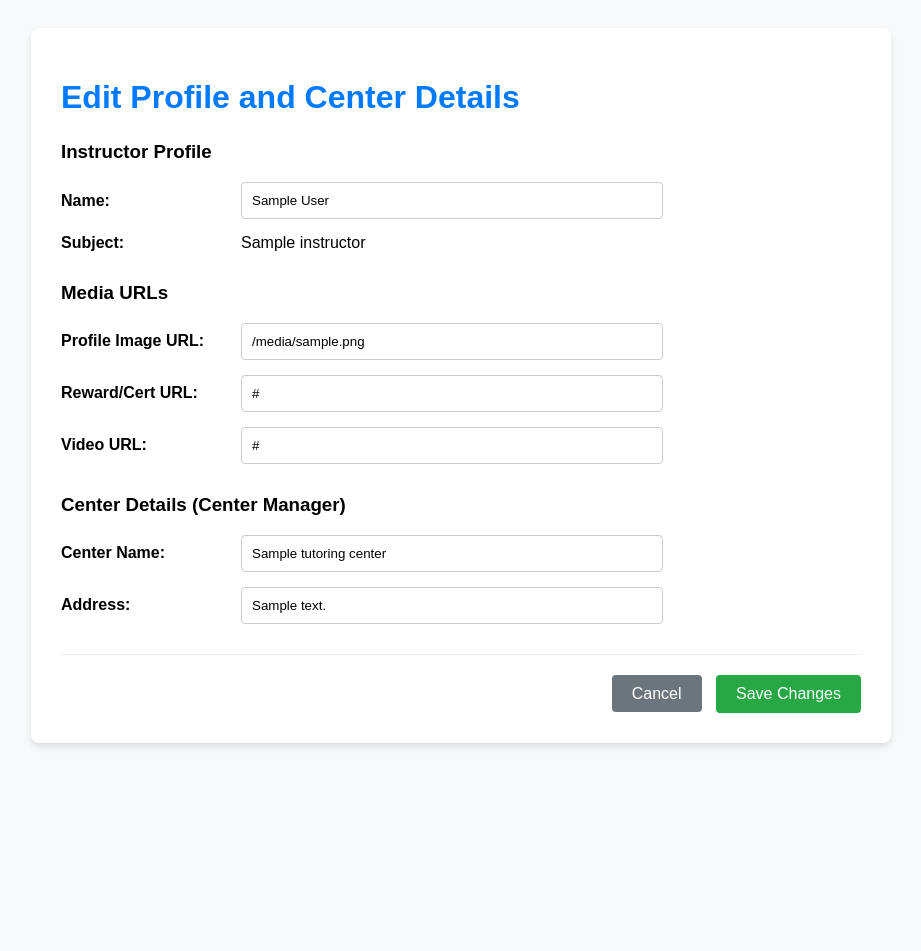
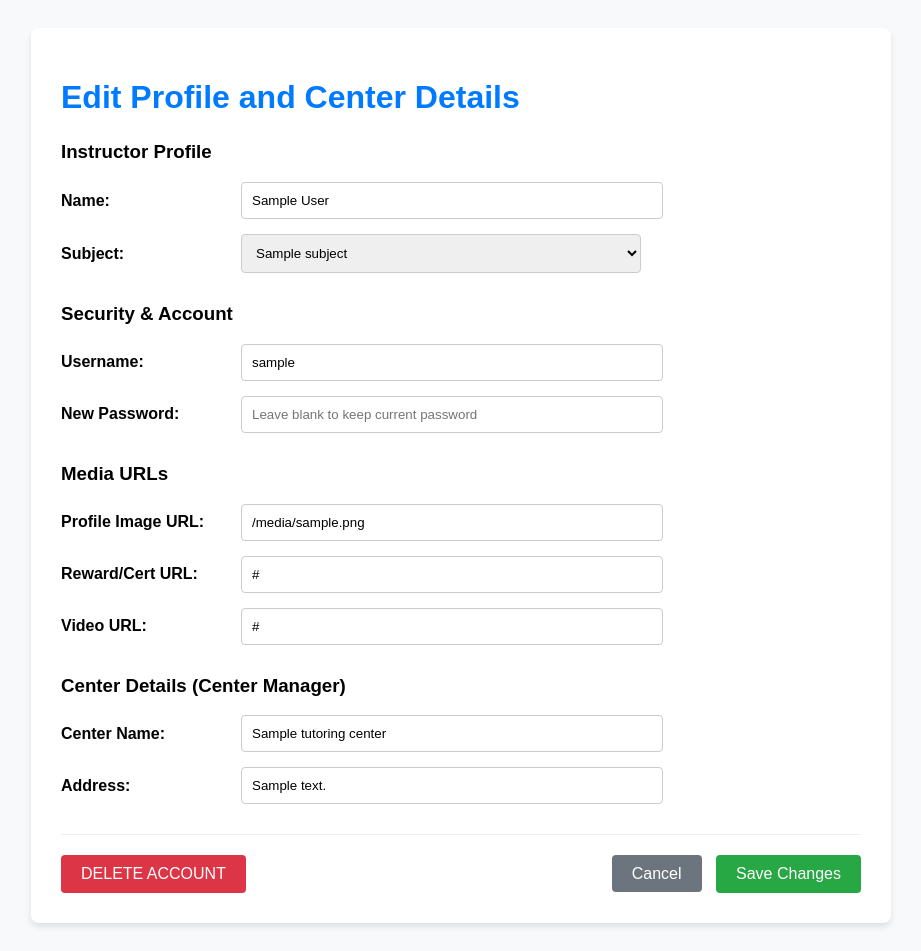
Before and after one commit to PhuditPumchun/DatabaseProject, a Flask app: page /instructor/edit in a window 1280 px wide. Shown: the whole page, without its empty margins (179-1100 px from the left). Before the commit the page ends 747 px from the top, so only its background shows below. Run offline with Flask 3, Linux system fonts and the light colour scheme; the visitor is signed in with stand-in values (Sample User, id 1); a database or web service that is not in the repository returns one stand-in record (values such as "Sample title"); some libraries are stand-ins or nearby versions.

Commit message:
Delete Account

```diff
--- a/WebApp/InstructorDashboardServices.py
+++ b/WebApp/InstructorDashboardServices.py
@@ -35,17 +35,17 @@ class InstructorDashboardServices:
         try:
             cursor = conn.cursor()
 
-            # 1. ข้อมูลพื้นฐานของ Instructor (เพิ่ม i.iUsername)
+            # 1. ข้อมูลพื้นฐานของ Instructor (เพิ่ม i.sID)
             cursor.execute("""
                 SELECT
                     i.iName, s.sName AS SubjectName, i.expYear, im.imageProfile, im.rewardURL,
-                    im.mediaID, im.videoURL, i.iUsername
+                    im.mediaID, im.videoURL, i.iUsername, i.sID
                 FROM Instructor i
                 LEFT JOIN Subject s ON i.sID = s.sID
                 LEFT JOIN InstructorMedia im ON i.iID = im.iID
                 WHERE i.iID = %s;
             """, (iID,))
-            # data['profile'] จะมี 8 คอลัมน์ (ดัชนี 0-7)
+            # data['profile'] จะมี 9 คอลัมน์ (ดัชนี 0-8). i.sID อยู่ที่ [8]
             data['profile'] = cursor.fetchone()
 
             # 2. ข้อมูลศูนย์ที่ดูแล
@@ -77,3 +77,22 @@ class InstructorDashboardServices:
         finally:
             if conn:
                 conn.close()
+
+    # --- NEW: ดึงรายการ Subject สำหรับ Dropdown ---
+    @staticmethod
+    def get_subject_list():
+        """ดึงรายการ Subject ทั้งหมด (sID, sName) จากตาราง Subject"""
+        conn = InstructorDashboardServices._get_db_connection()
+        if not conn:
+            return []
+
+        try:
+            with conn.cursor() as cursor:
+                cursor.execute("SELECT sID, sName FROM Subject ORDER BY sName;")
+                return cursor.fetchall()
+        except psycopg2.Error as e:
+            print(f"SQL error fetching subject list: {e}")
+            return []
+        finally:
+            if conn:
+                conn.close()
--- a/WebApp/app.py
+++ b/WebApp/app.py
@@ -67,77 +67,108 @@ def handle_login_form():
 # --------------------------
 # Instructor Dashboard (GET)
 # --------------------------
+
 @app.route('/instructor/dashboard', methods=['GET'])
 def instructor_dashboard():
+    # Route นี้ใช้สำหรับแสดงหน้าหลักของ Dashboard
+    iID = session.get('iID')
+    iName = session.get('iName', 'Instructor')
+    if not iID: return redirect(url_for('login_page'))
+
+    # NOTE: ต้องมั่นใจว่า get_dashboard_data ดึง sID ของ Instructor มาด้วย
+    dashboard_data = InstructorDashboardServices.get_dashboard_data(iID)
+
+    if dashboard_data:
+        return render_template('instructor_dashboard.html', instructor_name=iName, data=dashboard_data)
+    return "Error loading instructor dashboard data.", 500
+
+@app.route('/instructor/edit', methods=['GET'])
+def instructor_edit_dashboard():
+    # Route นี้ใช้แสดงหน้าฟอร์มสำหรับแก้ไข
     iID = session.get('iID')
     iName = session.get('iName', 'Instructor')
 
-    if not iID:
-        return redirect(url_for('login_page'))
-
-    dashboard_data = InstructorDashboardServices.get_dashboard_data(iID)
-
-    if dashboard_data:
-        return render_template(
-            'instructor_dashboard.html',
-            instructor_name=iName,
-            data=dashboard_data
-        )
-    else:
-        return "Error loading dashboard data.", 500
-
-@app.route('/instructor/edit', methods=['GET'])
-def instructor_edit_dashboard():
-    iID = session.get('iID')
-    iName = session.get('iName', 'Instructor')
-
-    if not iID:
-        return redirect(url_for('login_page'))
+    if not iID: return redirect(url_for('login_page'))
 
     current_data = InstructorDashboardServices.get_dashboard_data(iID)
 
+    # **ดึง Subject List สำหรับ Dropdown**
+    subject_list = InstructorDashboardServices.get_subject_list()
+
     if current_data:
-        return render_template('instructorEditDashboard.html',
-                                instructor_name=iName,
-                                data=current_data)
-    else:
-        return "Error loading data for editing.", 500
+        return render_template(
+            'InstructorEditDashBoard.html',
+            instructor_name=iName,
+            data=current_data,
+            subject_list=subject_list
+        )
+    return "Error loading data for editing.", 500
+
 
 @app.route('/instructor/update', methods=['POST'])
 def update_instructor():
+    # Route นี้ใช้รับค่าจากฟอร์ม Update และเรียกใช้ Service
     iID = session.get('iID')
-    if not iID:
-        return redirect(url_for('login_page'))
 
-    # รับค่าจากฟอร์ม
-    tID        = request.form.get('tID', type=int)
-    iName      = request.form.get('iName')
-    tName      = request.form.get('tName')
-    address    = request.form.get('address')
+    if not iID: return redirect(url_for('login_page'))
 
-    # >>> เพิ่มส่วนของสื่อ / URL <<<
-    mediaID     = request.form.get('mediaID', type=int)  # ต้องมี hidden field ในฟอร์ม
-    profile_url = request.form.get('profile_url') or None
-    reward_url  = request.form.get('reward_url')  or None
-    video_url   = request.form.get('video_url')   or None
+    # รับค่าจากฟอร์ม (ใช้ .get() เพื่อป้องกัน KeyError)
+    tID = request.form.get('tID', type=int)
+    mediaID = request.form.get('mediaID', type=int)
+    subjectID = request.form.get('subjectID', type=int) # NEW: Subject ID
 
-    # เรียก Service พร้อมส่งพารามิเตอร์ครบ
+    # ข้อมูล Profile/Center
+    iName = request.form.get('iName')
+    iUsername = request.form.get('iUsername') # NEW: Username
+    iPassword = request.form.get('iPassword') # NEW: Password
+    tName = request.form.get('tName')
+    address = request.form.get('address')
+
+    # ข้อมูล Media URL
+    profile_url = request.form.get('profile_url')
+    reward_url = request.form.get('reward_url')
+    video_url = request.form.get('video_url')
+
     success = InstructorEditDashboardServices.update_data(
         iID=iID,
         tID=tID,
+        mediaID=mediaID,
         iName=iName,
+        iUsername=iUsername,
+        iPassword=iPassword,
         tName=tName,
         address=address,
-        mediaID=mediaID,
         profile_url=profile_url,
         reward_url=reward_url,
         video_url=video_url,
+        subjectID=subjectID # NEW: Subject ID
     )
 
-    if success and iName:
+    if success:
         session['iName'] = iName
 
     return redirect(url_for('instructor_dashboard'))
+
+
+@app.route('/instructor/delete', methods=['POST'])
+def delete_instructor_account():
+    # Route นี้ใช้รับคำขอ Delete Account
+    iID = request.form.get('iID', type=int) # รับ iID จาก Hidden Field ใน Modal Form
+
+    # ตรวจสอบความถูกต้องของ Session
+    if not session.get('iID') or session.get('iID') != iID:
+        # อาจเป็นการโจมตี CSRF หรือ Session หมดอายุ
+        return redirect(url_for('login_page'))
+
+    success = InstructorEditDashboardServices.delete_account(iID)
+
+    if success:
+        # ลบบัญชีสำเร็จ: ล้าง Session และ Redirect ไปหน้า Login
+        session.pop('iID', None)
+        session.pop('iName', None)
+
+    # ไม่ว่าจะสำเร็จหรือไม่ (ถ้าล้มเหลวให้ถือว่าควรไปหน้า Login เพื่อความปลอดภัย)
+    return redirect(url_for('login_page'))
 
 
 # --------------------------
--- a/WebApp/templates/InstructorEditDashBoard.html
+++ b/WebApp/templates/InstructorEditDashBoard.html
@@ -1,4 +1,3 @@
-<!-- templates/instructor_edit_dashboard.html -->
 <!DOCTYPE html>
 <html lang="en">
 <head>
@@ -11,20 +10,45 @@
 
         .form-group { margin-bottom: 15px; display: flex; align-items: center; }
         .form-group label { font-weight: bold; width: 180px; flex-shrink: 0; }
-        .form-group input[type="text"] { flex-grow: 1; padding: 10px; border: 1px solid #ccc; border-radius: 4px; max-width: 400px; }
+        .form-group input[type="text"], .form-group input[type="password"], .form-group select {
+            flex-grow: 1;
+            padding: 10px;
+            border: 1px solid #ccc;
+            border-radius: 4px;
+            max-width: 400px;
+        }
 
-        .button-group { margin-top: 30px; border-top: 1px solid #eee; padding-top: 20px; text-align: right; }
+        .button-group {
+            margin-top: 30px;
+            border-top: 1px solid #eee;
+            padding-top: 20px;
+            display: flex;
+            justify-content: space-between; /* จัดปุ่ม Save/Cancel และ Delete ให้อยู่คนละฝั่ง */
+            align-items: center;
+        }
         .save-btn, .cancel-btn { padding: 10px 20px; border: none; border-radius: 4px; cursor: pointer; font-size: 1em; }
         .save-btn { background-color: #28a745; color: white; margin-left: 10px; }
         .cancel-btn { background-color: #6c757d; color: white; text-decoration: none; }
+
+        /* สไตล์สำหรับปุ่ม Delete และ Modal */
+        .delete-btn { background-color: #dc3545; color: white; padding: 10px 20px; border: none; border-radius: 4px; cursor: pointer; font-size: 1em; }
+        .delete-btn:hover { background-color: #c82333; }
+
+        /* Modal Styles */
+        .modal { display: none; position: fixed; z-index: 1000; left: 0; top: 0; width: 100%; height: 100%; overflow: auto; background-color: rgba(0,0,0,0.4); }
+        .modal-content { background-color: #fefefe; margin: 15% auto; padding: 25px; border: 1px solid #888; width: 80%; max-width: 400px; border-radius: 10px; text-align: center; }
+        .modal-buttons-delete { margin-top: 20px; display: flex; justify-content: center; gap: 15px; }
+        .modal-buttons-delete button { padding: 10px 20px; border-radius: 4px; font-weight: bold; cursor: pointer; }
+
     </style>
 </head>
 <body>
     <div class="container">
         <h1>Edit Profile and Center Details</h1>
 
-        <form method="POST" action="{{ url_for('update_instructor') }}">
-            <!-- Hidden Fields ที่จำเป็นสำหรับการ Update -->
+        <!-- Main Update Form -->
+        <form id="updateForm" method="POST" action="{{ url_for('update_instructor') }}">
+            <!-- Hidden Fields -->
             <input type="hidden" name="iID" value="{{ session.get('iID') }}">
 
             {% if data.managed_center %}
@@ -38,30 +62,60 @@
 
             <div class="form-group">
                 <label for="iName">Name:</label>
+                <!-- สมมติว่า instructor_name ถูกส่งมาจาก Flask route -->
                 <input type="text" id="iName" name="iName" value="{{ instructor_name }}" required>
             </div>
 
+            <!-- NEW: Dropdown สำหรับ Subject -->
             <div class="form-group">
-                <label>Subject:</label>
-                <!-- ข้อมูลนี้แสดงอย่างเดียว ไม่สามารถแก้ไขได้ -->
-                <p style="margin: 0;">{{ data.profile[1] if data.profile[1] else 'N/A' }}</p>
+                <label for="subjectID">Subject:</label>
+                <!-- NOTE: subject_list และ data.profile[7] (current_subject_id) ต้องถูกส่งมาจาก Flask route -->
+                <select id="subjectID" name="subjectID" required>
+                    {% set current_subject_id = data.profile[7] %}
+                    {% for sid, sname in subject_list %}
+                        <option value="{{ sid }}" {% if sid == current_subject_id %}selected{% endif %}>
+                            {{ sname }}
+                        </option>
+                    {% endfor %}
+                </select>
+            </div>
+            <!-- /NEW: Dropdown สำหรับ Subject -->
+
+
+            <h3 style="margin-top: 30px;">Security & Account</h3>
+
+            <!-- NEW: ช่องกรอก Username -->
+            <div class="form-group">
+                <label for="iUsername">Username:</label>
+                <!-- สมมติว่า Username ถูกดึงมาจาก data.profile[7] -->
+                <input type="text" id="iUsername" name="iUsername" value="{{ data.profile[7] }}" required>
+            </div>
+
+            <!-- NEW: ช่องกรอก Password -->
+            <div class="form-group">
+                <label for="iPassword">New Password:</label>
+                <!-- Password จะถูกส่งมาเป็นค่าว่าง ถ้าไม่ได้กรอก -->
+                <input type="password" id="iPassword" name="iPassword" placeholder="Leave blank to keep current password">
             </div>
 
             <h3 style="margin-top: 30px;">Media URLs</h3>
 
             <!-- 1. ช่องกรอก Profile Image URL -->
+            <!-- สมมติว่า Profile Image URL คือ data.profile[3] -->
             <div class="form-group">
                 <label for="profile_url">Profile Image URL:</label>
                 <input type="text" id="profile_url" name="profile_url" value="{{ data.profile[3] }}" required>
             </div>
 
             <!-- 2. ช่องกรอก Reward URL -->
+            <!-- สมมติว่า Reward URL คือ data.profile[4] -->
             <div class="form-group">
                 <label for="reward_url">Reward/Cert URL:</label>
                 <input type="text" id="reward_url" name="reward_url" value="{{ data.profile[4] }}" required>
             </div>
 
             <!-- 3. ช่องกรอก Video URL -->
+            <!-- สมมติว่า Video URL คือ data.profile[6] -->
             <div class="form-group">
                 <label for="video_url">Video URL:</label>
                 <input type="text" id="video_url" name="video_url" value="{{ data.profile[6] }}" required>
@@ -83,10 +137,67 @@
             {% endif %}
 
             <div class="button-group">
-                <a href="{{ url_for('instructor_dashboard') }}" class="cancel-btn">Cancel</a>
-                <button type="submit" class="save-btn">Save Changes</button>
+                <div>
+                    <!-- NEW: ปุ่ม Delete Account -->
+                    <button type="button" class="delete-btn" id="openDeleteModal">DELETE ACCOUNT</button>
+                </div>
+                <div>
+                    <a href="{{ url_for('instructor_dashboard') }}" class="cancel-btn">Cancel</a>
+                    <button type="submit" class="save-btn">Save Changes</button>
+                </div>
             </div>
         </form>
     </div>
+
+    <!-- Delete Confirmation Modal -->
+    <div id="deleteModal" class="modal">
+        <div class="modal-content">
+            <h4>Confirm Account Deletion</h4>
+            <p>Are you sure you want to permanently delete your account?</p>
+            <p style="color: red; font-weight: bold;">This action cannot be undone.</p>
+            <div class="modal-buttons-delete">
+                <!--
+                    IMPORTANT: Form นี้จะส่งคำขอไปยังเซิร์ฟเวอร์
+                    เซิร์ฟเวอร์ (ใน app.py) ต้อง:
+                    1. เรียกใช้ InstructorEditDashboardServices.delete_account(iID)
+                    2. หากสำเร็จ (True) ต้องทำการ log out ผู้ใช้ (เช่น session.pop('iID', None))
+                    3. ต้อง redirect ผู้ใช้ไปยังหน้า Login (เช่น return redirect(url_for('login_page')) )
+                -->
+                <form id="deleteForm" method="POST" action="{{ url_for('delete_instructor_account') }}">
+                    <input type="hidden" name="iID" value="{{ session.get('iID') }}">
+                    <button type="submit" class="delete-btn">Yes, Delete Account</button>
+                </form>
+                <button type="button" class="cancel-btn" id="closeDeleteModal">Cancel</button>
+            </div>
+        </div>
+    </div>
+
+    <script>
+        // Modal Logic for Delete Account
+        document.addEventListener('DOMContentLoaded', function() {
+            const deleteModal = document.getElementById('deleteModal');
+            const openDeleteModalBtn = document.getElementById('openDeleteModal');
+            const closeDeleteModalBtn = document.getElementById('closeDeleteModal');
+
+            if (openDeleteModalBtn) {
+                openDeleteModalBtn.onclick = function() {
+                    deleteModal.style.display = 'block';
+                };
+            }
+
+            if (closeDeleteModalBtn) {
+                closeDeleteModalBtn.onclick = function() {
+                    deleteModal.style.display = 'none';
+                };
+            }
+
+            // ปิด Modal เมื่อคลิกนอก Modal
+            window.onclick = function(event) {
+                if (event.target == deleteModal) {
+                    deleteModal.style.display = 'none';
+                }
+            };
+        });
+    </script>
 </body>
 </html>
```
Also changed, not shown: WebApp/InstructorEditDashboardServices.py (+65 -31 lines).
